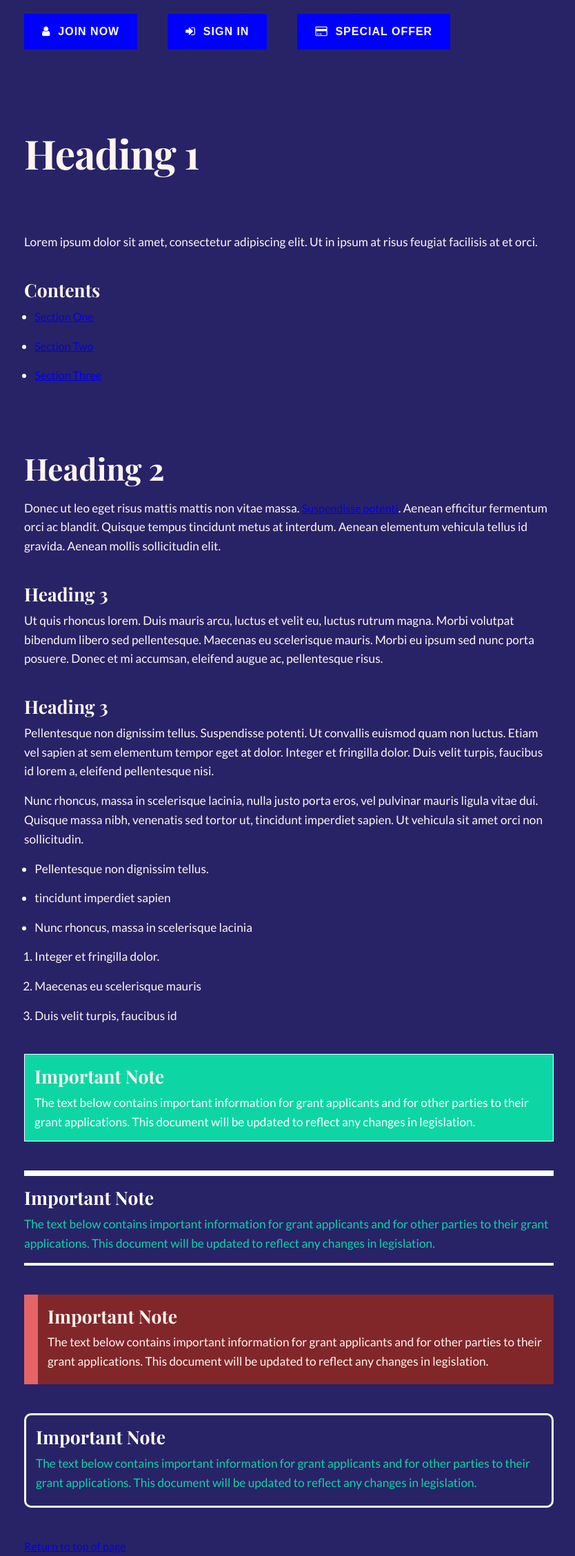
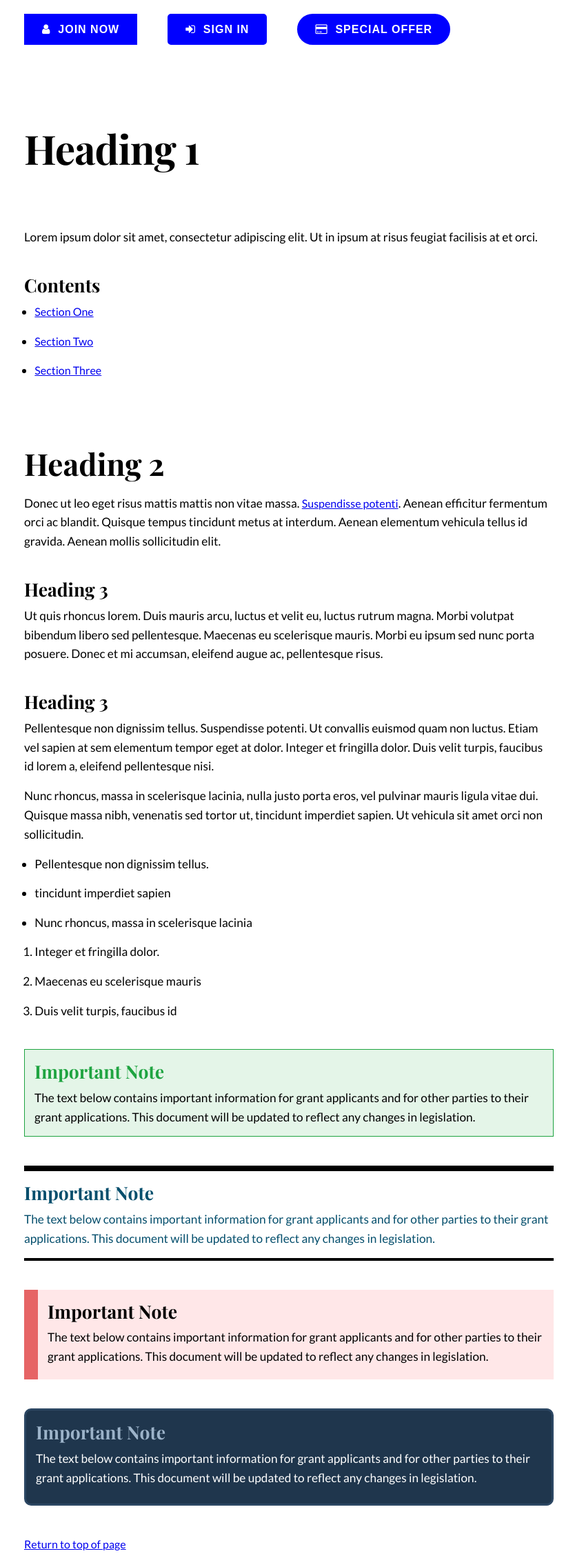
Before and after one commit to onegraphic/onegraphic.github.io, a plain HTML site: page base-8.html in a window 1280 px wide. Shown: the whole page at 69% size, without its empty margins (221-1055 px from the left). Drawn offline with nearby package versions, Linux system fonts and the light colour scheme; a web font is replaced by a local one.

Commit message:
base-updated

```diff
--- a/base-8.css
+++ b/base-8.css
@@ -5,15 +5,9 @@ body, html { height: 100% }
 
 body { max-width: 1600px; margin: 0 auto }
 
-img { display: block; width: 100%; height: auto }
+html { scroll-behavior: smooth }
 
-body{
-    background-color: #282367;
 
-    color:seashell
-    }
-
-    html { scroll-behavior: smooth }
 
 
 /* ==== PAGE WIDTH  ==== */
@@ -42,7 +36,9 @@ h1 {
     font-weight: bold;
     font-size: calc(42px + (64 - 42) * ((100vw - 320px)/(1600 - 320)));
     letter-spacing: -1px;
+
 }
+
 
 
 /* Mobiles */
@@ -65,9 +61,11 @@ h1 {
 
 
 h2 {
-    font-family: 'Playfair Display', serif;
+   font-family: 'Playfair Display', serif;
    font-weight: bold;
    font-size: calc(32px + (48 - 32) * ((100vw - 320px)/(1600 - 320)));
+
+
 }
 
 
@@ -116,7 +114,6 @@ h3 {
 }
 
 
-
  /* ==== PARAGRAPHS ==== */
 
 p {
@@ -141,7 +138,6 @@ p {
        margin-bottom: 2%;
     }
  }
-
 
  /* ==== BULLETS ==== */
 
@@ -169,17 +165,81 @@ ul li, ol li {
     }
 }
 
+/* ==== HYPERLINKS ==== */
 
- /* ==== TEXT BOXES ==== */
- .important-note-1 {
+a.fancy-link:link,
+a.fancy-link:visited { border-bottom-color: blue}
+a.fancy-link:hover,
+a.fancy-link:active { color: red; border-bottom-color: red;
+    border-bottom-color: red;
+    text-decoration: none;
+    color: blue;
+    border-bottom-style: solid;
+    border-bottom-width: 2px;
+    padding-bottom: 2px;
+}
+
+
+a.btn:link, .btn:visited {
+    text-decoration: none;
+    border-color: blue;
+    background-color: blue;
+    color: #fff;
+    border-style: solid;
+    border-width: 2px;
+    padding: 12px 24px;
+    display: inline-block;
+    margin: 20px 40px 20px 0;
+    text-transform: uppercase;
+    font-weight: bold;
+    font-family: sans-serif;
+    letter-spacing: 1px;
+    line-height: 1;
+}
+
+a.btn:hover, a.btn:active {
+    text-decoration: none;
+    border-color: green;
+    background-color: green;
+    color: #fff;
+    border-style: solid;
+    border-width: 2px;
+    padding: 12px 24px;
+    display: inline-block;
+    margin: 20px 40px 20px 0;
+    text-transform: uppercase;
+    font-weight: bold;
+    font-family: sans-serif;
+    letter-spacing: 1px;
+    line-height: 1;
+}
+
+a.btn-soft { border-radius: 5px }
+  a.btn-round { border-radius: 25px }
+
+
+/* ==== TEXT BOXES ==== */
+.important-note-1 {
     margin: 42px 0 42px 0;
     padding: 14px 14px 14px 14px;
     border-style: solid;
     border-width: 1px;
-    border-color: #fff;
-    background-color: #0dd6a4;
+    border-color: #1FA441;
+    background-color: #E4F5E8;
+
 
 }
+
+.important-note-1 h3
+{ margin-top: 0;
+  color: #1FA441;
+}
+
+.important-note-1 p
+{ margin-bottom: 0;
+  color: #000;
+}
+
 
 .important-note-2 {
     margin: 42px 0 42px 0;
@@ -188,19 +248,19 @@ ul li, ol li {
     border-top-width: 8px;
     border-bottom-width: 4px;
     border-left-width: 0;
-    border-right-width: 0;
-    border-top-color: #fff;
-    border-bottom-color: #fff;
+    border-right-width: 0
 }
 
-.important-note-2 h3 { margin-top: 0; color:rgb(255, 255, 255); }
+.important-note-2 h3 {
+    margin-top: 0;
+    color: #044E6C;
 
-.important-note-2 p { margin-bottom: 0; color: #0dd6a4; }
+}
 
-
-.important-note-1 h3 { margin-top: 0; color:#fff (9, 201, 35); }
-
-.important-note-1 p { margin-bottom: 0; color: #fff;  }
+.important-note-2 p {
+    margin-bottom: 0;
+    color: #044E6C;
+}
 
 
 .important-note-3 {
@@ -212,77 +272,33 @@ ul li, ol li {
     border-left-width: 20px;
     border-right-width: 0;
     border-left-color: #E66465;
-    background-color: rgb(129, 39, 42);
-
+    background-color: #FFE7E8;
 }
 
 .important-note-3 h3 { margin-top: 0 }
 
 .important-note-3 p { margin-bottom: 0  }
 
+
 .important-note-4 {
     margin: 42px 0 42px 0;
-    padding: 14px 14px 20px 14px;
+    padding: 14px 14px 24px 14px;
     border-style: solid;
     border-width: 3px;
     border-radius: 10px;
+    border-color: #2c4763;
+    background-color: #1f364d;
 
 }
 
-.important-note-4 h3 { margin-top: 0; color: #fff; }
-
-.important-note-4 p { margin-bottom: 0; color: #0dd6a4;  }
-
-
-
-/* ==== HYPERLINKS ==== */
-
-a.fancy-link:link,
-a.fancy-link:visited {border-bottom-color: blue}
-a.fancy-link:hover,
-a.fancy-link:active { color: red; border-bottom-color: red;
-    text-decoration: none;
-    color: inherit;
-    border-bottom-style: solid;
-    border-bottom-width: 2px;
-    padding-bottom: 2px;
+.important-note-4 h3
+{
+    margin-top: 0;
+    color: #9cb3c9;
 }
 
-a.btn:link, .btn:visited, a.btn:hover, a.btn:active {
-   text-decoration: none;
-   color: inherit;
-   border-style: solid;
-   border-width: 2px;
-   padding: 12px 24px;
-   display: inline-block;
-   margin: 20px 40px 20px 0;
-   text-transform: uppercase;
-   font-weight: bold;
-   font-family: sans-serif;
-   letter-spacing: 1px;
-   line-height: 1.5;
+.important-note-4 p
+{
+    margin-bottom: 0;
+    color: #fff;
 }
-
-a.btn-solid:link, .btn-solid:visited {
-   border-color: blue;
-   background-color: blue;
-   color: #fff
-}
-
-a.btn-solid:hover, .btn-solid:active {
-   border-color: #0dd6a4;
-   background-color: #0dd6a4;
-   color: #fff
-}
-
-a.btn-ghost:link, .btn-ghost:visited {
-   border-color: blue;
-   background-color: transparent;
-   color: blue
-}
-
-a.btn-ghost:hover, .btn-ghost:active {
-   border-color: #0dd6a4;
-   background-color: transparent;
-   color: #0dd6a4;
-}
```
